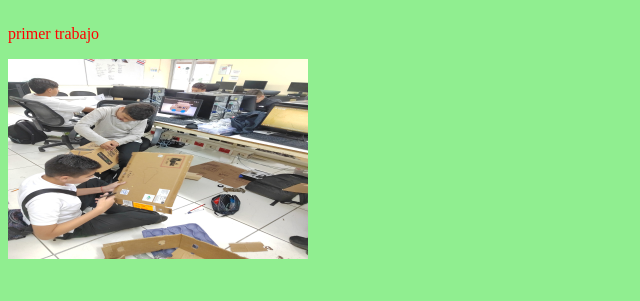
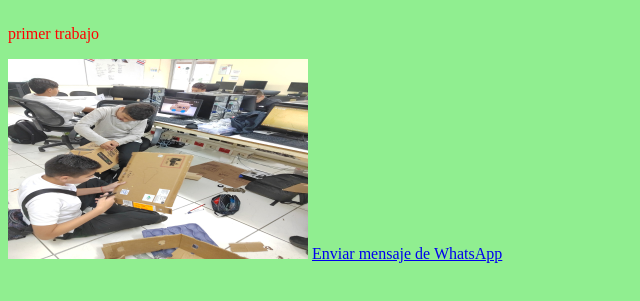
Before and after one commit to crisleonchaves-art/Cristopherleon, a plain HTML site: page index.html in a window 1280 px wide. Shown: the part 59-360 px from the top of the page, without its empty margins (0-640 px from the left). Drawn offline with Linux system fonts and the light colour scheme.

Commit message:
Update index.html

```diff
--- a/index.html
+++ b/index.html
@@ -7,6 +7,9 @@
   <h1> Cristopher león chavess </h1>
 <p> primer trabajo   </p>
   <img src="img/foto1.jpg">
+  <a href="https://wa.me/521234567890?text=Hola,%20quiero%20más%20información" target="_blank">
+  Enviar mensaje de WhatsApp
+</a>
 </body>
 
 </html>
```
